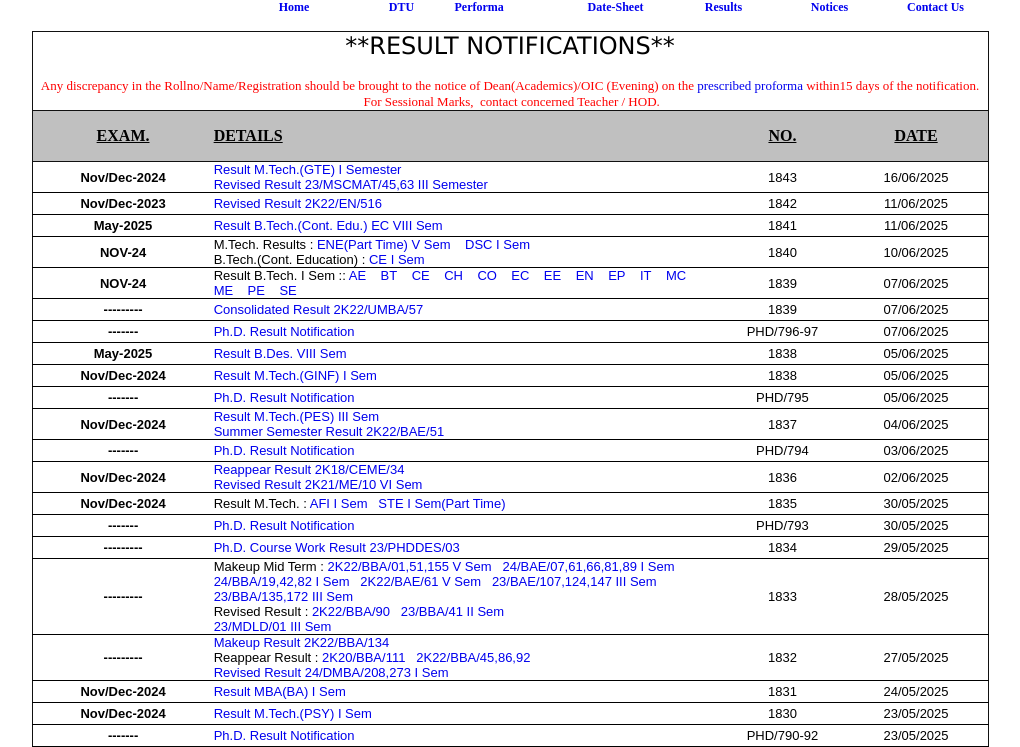
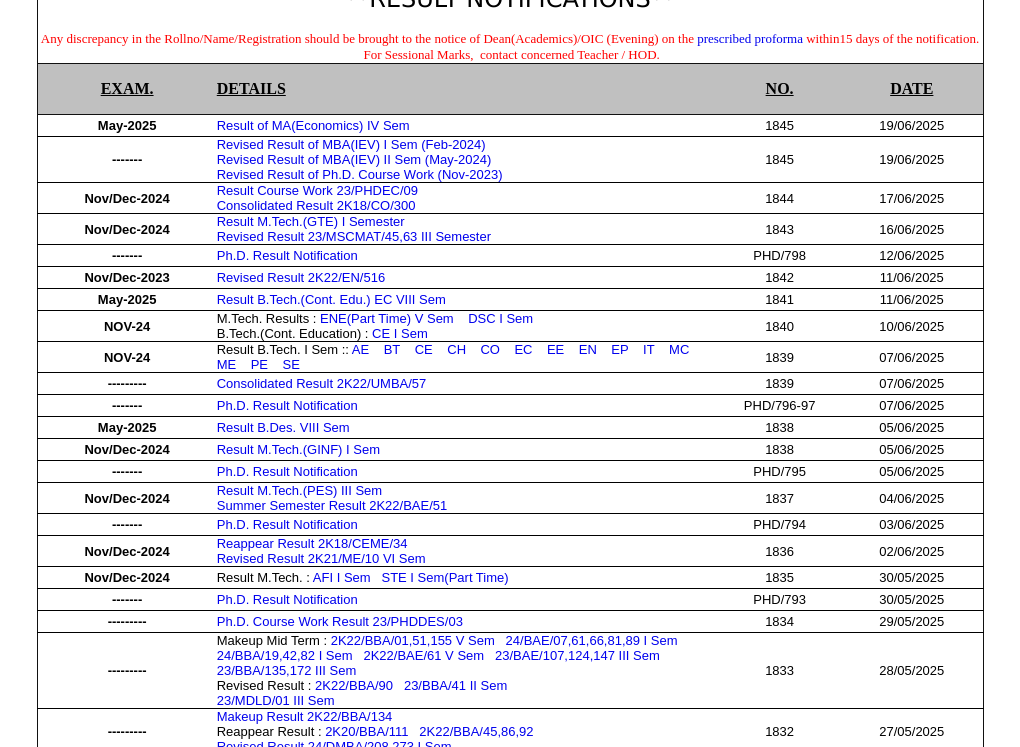
Before and after one commit to abhaykr1411/result-dtu, a plain HTML site: page index.html in a window 1280 px wide. Shown: the part 136-883 px from the top of the page, without its empty margins (130-1150 px from the left). Drawn offline with Linux system fonts and the light colour scheme.

Commit message:
Update index.html

```diff
--- a/index.html
+++ b/index.html
@@ -1,16 +1,16 @@
 <!DOCTYPE html PUBLIC "-//W3C//DTD HTML 4.01 Transitional//EN" "http://www.w3c.org/TR/1999/REC-html401-19991224/loose.dtd">
-<!-- saved from url=(0033)https://exam.dtu.ac.in/result.htm -->
+<!-- saved from url=(0151)file:///C:/Users/actua/Downloads/exam%20website/Welcome%20to%20the%20Examination%20Branch%20of%20Delhi%20Technological%20University______-%2D-%2D-.html -->
 <html xmlns="http://www.w3.org/1999/xhtml"><head><meta http-equiv="Content-Type" content="text/html; charset=windows-1252"><link rel="icon" type="image/png" href="https://exam.dtu.ac.in/logo.png"><title>Welcome to the
 Examination Branch of Delhi Technological University::::::-----</title>
 
-<script language="javascript" src="./Welcome to the Examination Branch of Delhi Technological University______-----_files/slide1.js.download"></script>
+<script language="javascript" src="file:///C:/Users/actua/Downloads/exam%20website/Welcome%20to%20the%20Examination%20Branch%20of%20Delhi%20Technological%20University______-----_files/slide1.js.download"></script>
 
 <style type="text/css">BODY {
 	MARGIN: 0px
 }
 </style>
 <style type="text/css">a {text-decoration: none}</style>
-<link href="./Welcome to the Examination Branch of Delhi Technological University______-----_files/style.css" type="text/css" rel="stylesheet">
+<link href="file:///C:/Users/actua/Downloads/exam%20website/Welcome%20to%20the%20Examination%20Branch%20of%20Delhi%20Technological%20University______-----_files/style.css" type="text/css" rel="stylesheet">
 </head>
 <body class="vsc-initialized">
 <table cellspacing="0" cellpadding="0" width="947" align="center" border="0" height="346">
@@ -21,8 +21,8 @@ Examination Branch of Delhi Technological University::::::-----</title>
         <tbody>
         <tr>
           <td valign="top" align="left" width="100" height="119">
-          <img border="0" src="./Welcome to the Examination Branch of Delhi Technological University______-----_files/DCE-Text.jpg" width="123" height="120"></td>
-          <td valign="top" align="left" width="857" background="./Welcome to the Examination Branch of Delhi Technological University______-----_files/headbg.jpg" height="119">
+          <img border="0" src="https://upload.wikimedia.org/wikipedia/en/b/b5/DTU%2C_Delhi_official_logo.png" width="123" height="120"></td>
+          <td valign="top" align="left" width="857" background="file:///C:/Users/actua/Downloads/exam%20website/Welcome%20to%20the%20Examination%20Branch%20of%20Delhi%20Technological%20University______-----_files/headbg.jpg" height="119">
           <p align="center" style="margin-top: 0; margin-bottom: 0"><b>
 			<font face="Tahoma" size="5" color="#666666">Examination Branch</font></b></p>
           <p align="center" style="margin-top: 0; margin-bottom: 0"><b><i>
@@ -30,31 +30,7 @@ Examination Branch of Delhi Technological University::::::-----</title>
 			<font size="2" color="#666666"><b><i>(Formerly Delhi College of Engineering)</i></b></font></p></td>
 
           </tr>
-       <tr>
-          <td valign="top" align="left" background="./Welcome to the Examination Branch of Delhi Technological University______-----_files/bg.jpg" colspan="3" width="946" height="30">
-            <table cellspacing="0" cellpadding="0" width="957" border="0" height="26" style="border-top-width: 0; border-bottom-width: 0">
-              <tbody>
-              <tr>
-                <td valign="top" align="left" width="211" height="26">&nbsp;</td>
-                <td valign="center" align="middle" width="106" background="./Welcome to the Examination Branch of Delhi Technological University______-----_files/button-bg.jpg" height="26" style="border-right-style: none; border-right-width: medium"><b>
-                <a class="headlink" href="https://exam.dtu.ac.in/index.htm">
-                <font style="font-size: 9pt">
-                <font face="Times New Roman">Home</font>&nbsp; </font>
-				</a> </b> </td>
-                <td valign="center" align="middle" width="106" background="./Welcome to the Examination Branch of Delhi Technological University______-----_files/button-bg.jpg" height="26" style="border-style: none; border-width: medium">
-                <span style="font-size: 9pt"><b><a href="http://dtu.ac.in/" title="Link to the Website of Academic Branch">DTU</a></b></span></td>
-                <td valign="center" align="middle" width="106" background="./Welcome to the Examination Branch of Delhi Technological University______-----_files/button-bg.jpg" height="26" style="border-left-style: none; border-left-width: medium">
-                <p align="left"><b><font style="font-size: 9pt">         <font color="#000000"><a href="https://exam.dtu.ac.in/Performa.htm" title="Various kind of Performas">Performa</a></font></font></b></p></td>
-                <td valign="center" align="middle" width="110" background="./Welcome to the Examination Branch of Delhi Technological University______-----_files/button-bg.jpg" height="26"><b>
-                <font color="#000000" style="font-size: 9pt"><a href="https://exam.dtu.ac.in/DateSheet.htm" title="DateSheet for the Exam">Date-Sheet</a></font></b></td>
-                <td align="middle" width="106" background="./Welcome to the Examination Branch of Delhi Technological University______-----_files/button-bg.jpg" height="26" bordercolor="#FFFFFF" bgcolor="#FFFFFF">
-                <font style="font-size: 9pt"><b>
-                <a href="https://exam.dtu.ac.in/result.htm" title="Result Decleared">Results</a></b></font></td>
-                <td valign="center" align="middle" width="106" background="./Welcome to the Examination Branch of Delhi Technological University______-----_files/button-bg.jpg" height="26">
-                <span style="font-size: 9pt"><b><a href="https://exam.dtu.ac.in/Notices-n-Circulars.htm" title="Notices, Circularas and Orders">Notices</a></b></span></td>
-                <td valign="center" align="middle" width="106" background="./Welcome to the Examination Branch of Delhi Technological University______-----_files/button-bg.jpg" height="26">
-                  <span style="font-size: 9pt"><b><a href="https://exam.dtu.ac.in/Contactus.htm" title="Download Forms"> <b>Contact Us</b></a></b></span></td>
-                </tr></tbody></table></td></tr>
+
 
 
 
@@ -94,6 +70,85 @@ Examination Branch of Delhi Technological University::::::-----</title>
        </tr>
 
 
+<tr>
+        <td width="19%" align="center" height="21" style="BORDER-BOTTOM: 1px solid; BORDER-LEFT: #111111 1px solid; BORDER-TOP: 1px solid; BORDER-RIGHT: medium none">
+          <b><font face="Arial" size="2">May-2025</font></b></td>
+          <td width="53%" height="21" style="BORDER-BOTTOM: 1px solid; BORDER-LEFT: medium none; BORDER-TOP: 1px solid; BORDER-RIGHT: medium none">
+
+				 <font face="Arial" size="2">
+
+
+		          	<a href="https://exam.dtu.ac.in/result_2025/E25_MAE_IV_1845.pdf" style="text-decoration: none">Result of MA(Economics) IV Sem</a>&nbsp;&nbsp;
+
+
+			  </font>
+		  </td>
+
+
+	   <td width="13%" height="21" align="center" style="BORDER-BOTTOM: 1px solid; BORDER-LEFT: medium none; BORDER-TOP: 1px solid; BORDER-RIGHT: medium none">
+          <font face="Arial" size="2">1845</font></td>
+          <td width="15%" align="center" height="21" style="BORDER-BOTTOM: 1px solid; BORDER-LEFT: medium none; BORDER-TOP: 1px solid; BORDER-RIGHT: #111111 1px solid">
+
+          <font face="Arial" size="2">19/06/2025</font></td>
+
+     </tr>
+
+
+   <tr>
+        <td width="19%" align="center" height="21" style="BORDER-BOTTOM: 1px solid; BORDER-LEFT: #111111 1px solid; BORDER-TOP: 1px solid; BORDER-RIGHT: medium none">
+          <b><font face="Arial" size="2">-------</font></b></td>
+          <td width="53%" height="21" style="BORDER-BOTTOM: 1px solid; BORDER-LEFT: medium none; BORDER-TOP: 1px solid; BORDER-RIGHT: medium none">
+
+				 <font face="Arial" size="2">
+
+
+		          	<a href="https://exam.dtu.ac.in/result_2025/O24_IMBA_I_REV_1845.pdf" style="text-decoration: none">Revised Result of MBA(IEV) I Sem (Feb-2024)</a>&nbsp;&nbsp;
+				<br>
+				 <a href="https://exam.dtu.ac.in/result_2025/E24_IMBA_II_REV_1845.pdf" style="text-decoration: none">Revised Result of MBA(IEV) II Sem (May-2024)</a>&nbsp;&nbsp;
+				<br>
+				 <a href="https://exam.dtu.ac.in/result_2025/O23_PHD_CW_REV_1845.pdf" style="text-decoration: none">Revised Result of Ph.D. Course Work (Nov-2023)</a>&nbsp;&nbsp;
+				<br>
+
+			  </font>
+		  </td>
+
+
+	   <td width="13%" height="21" align="center" style="BORDER-BOTTOM: 1px solid; BORDER-LEFT: medium none; BORDER-TOP: 1px solid; BORDER-RIGHT: medium none">
+          <font face="Arial" size="2">1845</font></td>
+          <td width="15%" align="center" height="21" style="BORDER-BOTTOM: 1px solid; BORDER-LEFT: medium none; BORDER-TOP: 1px solid; BORDER-RIGHT: #111111 1px solid">
+
+          <font face="Arial" size="2">19/06/2025</font></td>
+
+     </tr>
+
+
+   <tr>
+        <td width="19%" align="center" height="21" style="BORDER-BOTTOM: 1px solid; BORDER-LEFT: #111111 1px solid; BORDER-TOP: 1px solid; BORDER-RIGHT: medium none">
+          <b><font face="Arial" size="2">Nov/Dec-2024</font></b></td>
+          <td width="53%" height="21" style="BORDER-BOTTOM: 1px solid; BORDER-LEFT: medium none; BORDER-TOP: 1px solid; BORDER-RIGHT: medium none">
+
+				 <font face="Arial" size="2">
+
+
+
+				 <a href="https://exam.dtu.ac.in/result_2025/O24_PHD_CW_1844.pdf" style="text-decoration: none">Result Course Work 23/PHDEC/09</a>&nbsp;&nbsp;
+				<br>
+				 <a href="https://exam.dtu.ac.in/result_2025/O24_CON_2K18CO300_1844.pdf" style="text-decoration: none">Consolidated Result 2K18/CO/300</a>&nbsp;&nbsp;
+				<br>
+
+			  </font>
+		  </td>
+
+
+	   <td width="13%" height="21" align="center" style="BORDER-BOTTOM: 1px solid; BORDER-LEFT: medium none; BORDER-TOP: 1px solid; BORDER-RIGHT: medium none">
+          <font face="Arial" size="2">1844</font></td>
+          <td width="15%" align="center" height="21" style="BORDER-BOTTOM: 1px solid; BORDER-LEFT: medium none; BORDER-TOP: 1px solid; BORDER-RIGHT: #111111 1px solid">
+
+          <font face="Arial" size="2">17/06/2025</font></td>
+
+     </tr>
+
+
 
 
 		   <tr>
@@ -123,7 +178,24 @@ Examination Branch of Delhi Technological University::::::-----</title>
 
      </tr>
 
-
+		    <tr>
+        <td width="19%" align="center" height="21" style="BORDER-BOTTOM: 1px solid; BORDER-LEFT: #111111 1px solid; BORDER-TOP: 1px solid; BORDER-RIGHT: medium none">
+          <b><font face="Arial" size="2">-------</font></b></td>
+          <td width="53%" height="21" style="BORDER-BOTTOM: 1px solid; BORDER-LEFT: medium none; BORDER-TOP: 1px solid; BORDER-RIGHT: medium none">
+       			  <font face="Arial" size="2">
+
+
+
+				<a href="https://exam.dtu.ac.in/result_2025/PHD_NOTI_798.pdf" style="text-decoration: none"> Ph.D. Result Notification</a><br>
+
+
+
+  	</font></td>
+          <td width="13%" height="21" align="center" style="BORDER-BOTTOM: 1px solid; BORDER-LEFT: medium none; BORDER-TOP: 1px solid; BORDER-RIGHT: medium none">
+          <font face="Arial" size="2">PHD/798</font></td>
+          <td width="15%" align="center" height="21" style="BORDER-BOTTOM: 1px solid; BORDER-LEFT: medium none; BORDER-TOP: 1px solid; BORDER-RIGHT: #111111 1px solid">
+          <font face="Arial" size="2">12/06/2025</font></td>
+        </tr>
 
 
 
@@ -227,7 +299,7 @@ Examination Branch of Delhi Technological University::::::-----</title>
 
 
 
-				 Result B.Tech. I Sem :: <a href="https://exam.dtu.ac.in/result_2025/O24_BTECH_1_AE_1839.pdf" style="text-decoration: none">AE</a>&nbsp;&nbsp;&nbsp;
+				 Result B.Tech. I Sem :: <a href="./O24_BTECH_1_AE_1839.pdf.pdf" style="text-decoration: none">AE</a>&nbsp;&nbsp;&nbsp;
 				 <a href="https://exam.dtu.ac.in/result_2025/O24_BTECH_1_BT_1839.pdf" style="text-decoration: none">BT</a>&nbsp;&nbsp;&nbsp;
 				 <a href="https://exam.dtu.ac.in/result_2025/O24_BTECH_1_CE_1839.pdf" style="text-decoration: none">CE</a>&nbsp;&nbsp;&nbsp;
 				 <a href="https://exam.dtu.ac.in/result_2025/O24_BTECH_1_CH_1839.pdf" style="text-decoration: none">CH</a>&nbsp;&nbsp;&nbsp;
@@ -912,13 +984,13 @@ Examination Branch of Delhi Technological University::::::-----</title>
 
 
 
-					Result B.Tech. III Semester :   <a href="https://exam.dtu.ac.in/result_2025/O24_BTECH_AE_3_1825.pdf" style="text-decoration: none">AE</a>&nbsp;&nbsp;
+					Result B.Tech. III Semester :   <a href="https://exam.dtu.ac.in/result_2025/O24_BTECH_AE_3_R1_1825.pdf" style="text-decoration: none">AE</a>&nbsp;&nbsp;
 													<a href="https://exam.dtu.ac.in/result_2025/O24_BTECH_BT_3_1825.pdf" style="text-decoration: none">BT</a>&nbsp;&nbsp;
-													<a href="https://exam.dtu.ac.in/result_2025/O24_BTECH_CH_3_1825.pdf" style="text-decoration: none">CH</a>&nbsp;&nbsp;
-													<a href="https://exam.dtu.ac.in/result_2025/O24_BTECH_CS_3_R2_1825.pdf" style="text-decoration: none">CS</a>&nbsp;&nbsp;
+													<a href="https://exam.dtu.ac.in/result_2025/O23_BTECH_CH_3_R1_1825.pdf" style="text-decoration: none">CH</a>&nbsp;&nbsp;
+													<a href="https://exam.dtu.ac.in/result_2025/O23_BTECH_CS_3_R3_1825.pdf" style="text-decoration: none">CS</a>&nbsp;&nbsp;
 													<a href="https://exam.dtu.ac.in/result_2025/024_BTECH_EC_3_R1_1825.pdf" style="text-decoration: none">EC</a>&nbsp;&nbsp;
 													<a href="https://exam.dtu.ac.in/result_2025/O24_BTECH_EN_3_1825.pdf" style="text-decoration: none">EN</a>&nbsp;&nbsp;
-													<a href="https://exam.dtu.ac.in/result_2025/O24_BTECH_CE_3_1825.pdf" style="text-decoration: none">CE</a>&nbsp;&nbsp;
+													<a href="https://exam.dtu.ac.in/result_2025/O23_BTECH_CE_3_R1_1825.pdf" style="text-decoration: none">CE</a>&nbsp;&nbsp;
 													<a href="https://exam.dtu.ac.in/result_2025/O24_BTECH_EE_3_1825.pdf" style="text-decoration: none">EE</a>&nbsp;&nbsp;
 													<a href="https://exam.dtu.ac.in/result_2025/O24_BTECH_EP_3_1825.pdf" style="text-decoration: none">EP</a>&nbsp;&nbsp;
 													<a href="https://exam.dtu.ac.in/result_2025/O24_BTECH_MC_3_R1_1825.pdf" style="text-decoration: none">MC</a>&nbsp;&nbsp;
@@ -1586,7 +1658,7 @@ Examination Branch of Delhi Technological University::::::-----</title>
 					<a href="https://exam.dtu.ac.in/result_2025/O24_BTECH_AE_5_R2_1810.pdf" style="text-decoration: none">AE</a>&nbsp;&nbsp;
 					<a href="https://exam.dtu.ac.in/result_2025/O24_BTECH_BT_5_R2_1810.pdf" style="text-decoration: none">BT</a>&nbsp;&nbsp;
 					 <a href="https://exam.dtu.ac.in/result_2025/O24_BTECH_CE_5_R2_1810.pdf" style="text-decoration: none">CE</a>&nbsp;&nbsp;
-					<a href="https://exam.dtu.ac.in/result_2025/O24_BTECH_CH_5_R2_1810.pdf" style="text-decoration: none">CH</a>&nbsp;&nbsp;
+					<a href="https://exam.dtu.ac.in/result_2025/O24_BTECH_CH_5_R3_1810.pdf" style="text-decoration: none">CH</a>&nbsp;&nbsp;
 					 <a href="https://exam.dtu.ac.in/result_2025/O24_BTECH_CO_5_R1_1810.pdf" style="text-decoration: none">CO</a>&nbsp;&nbsp;
 					<a href="https://exam.dtu.ac.in/result_2025/O24_BTECH_EC_5_R2_1810.pdf" style="text-decoration: none">EC</a>&nbsp;&nbsp;
 					 <a href="https://exam.dtu.ac.in/result_2025/O24_BTECH_EE_5_R2_1810.pdf" style="text-decoration: none">EE</a>&nbsp;&nbsp;
@@ -2734,7 +2806,7 @@ Examination Branch of Delhi Technological University::::::-----</title>
 document.write('Page last modified on :')
 document.write(document.lastModified);
 document.write('( The date is in MM/DD/YYYY HH:MM:SS Format)');
-</script>Page last modified on :06/16/2025 17:35:07( The date is in MM/DD/YYYY HH:MM:SS Format)</font>
+</script>Page last modified on :06/19/2025 21:55:37( The date is in MM/DD/YYYY HH:MM:SS Format)Page last modified on :06/19/2025 18:02:19( The date is in MM/DD/YYYY HH:MM:SS Format)</font>
 </td></tr>
   </tbody></table>
 </body></html>
```
